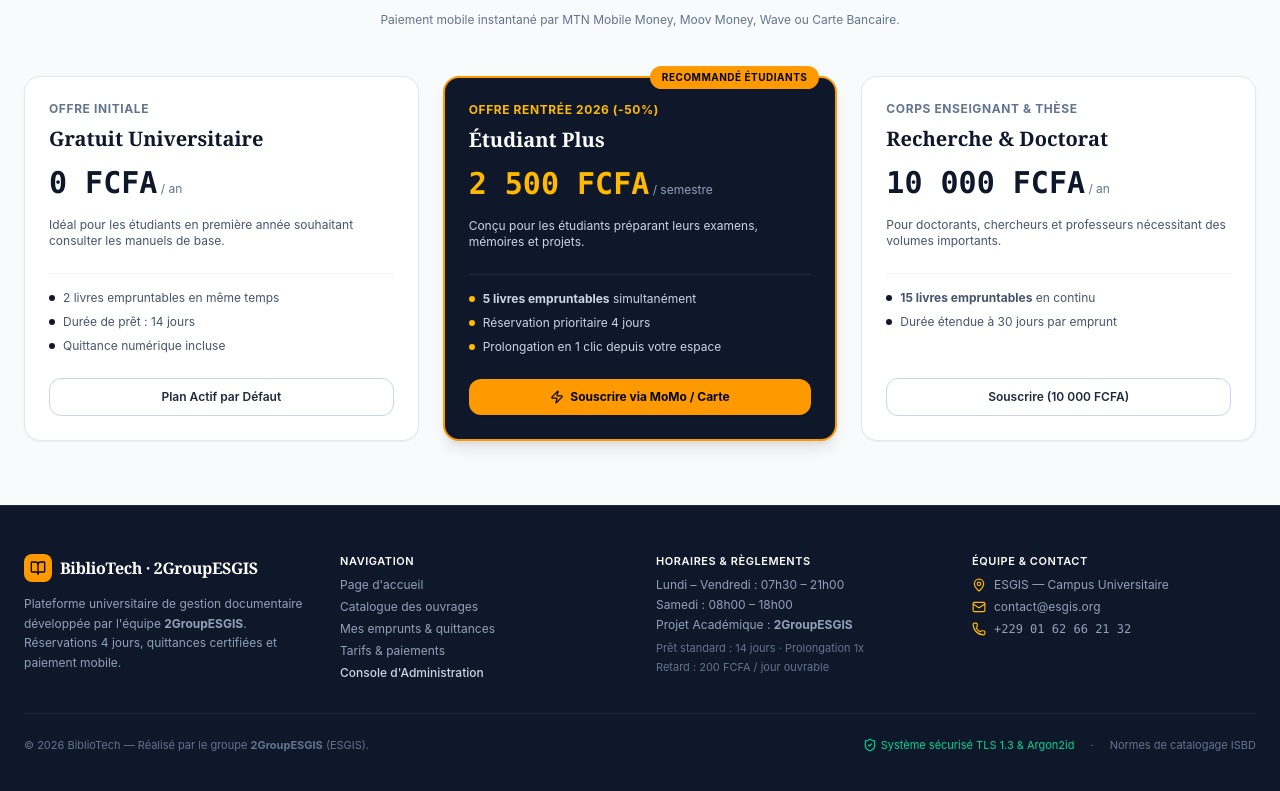
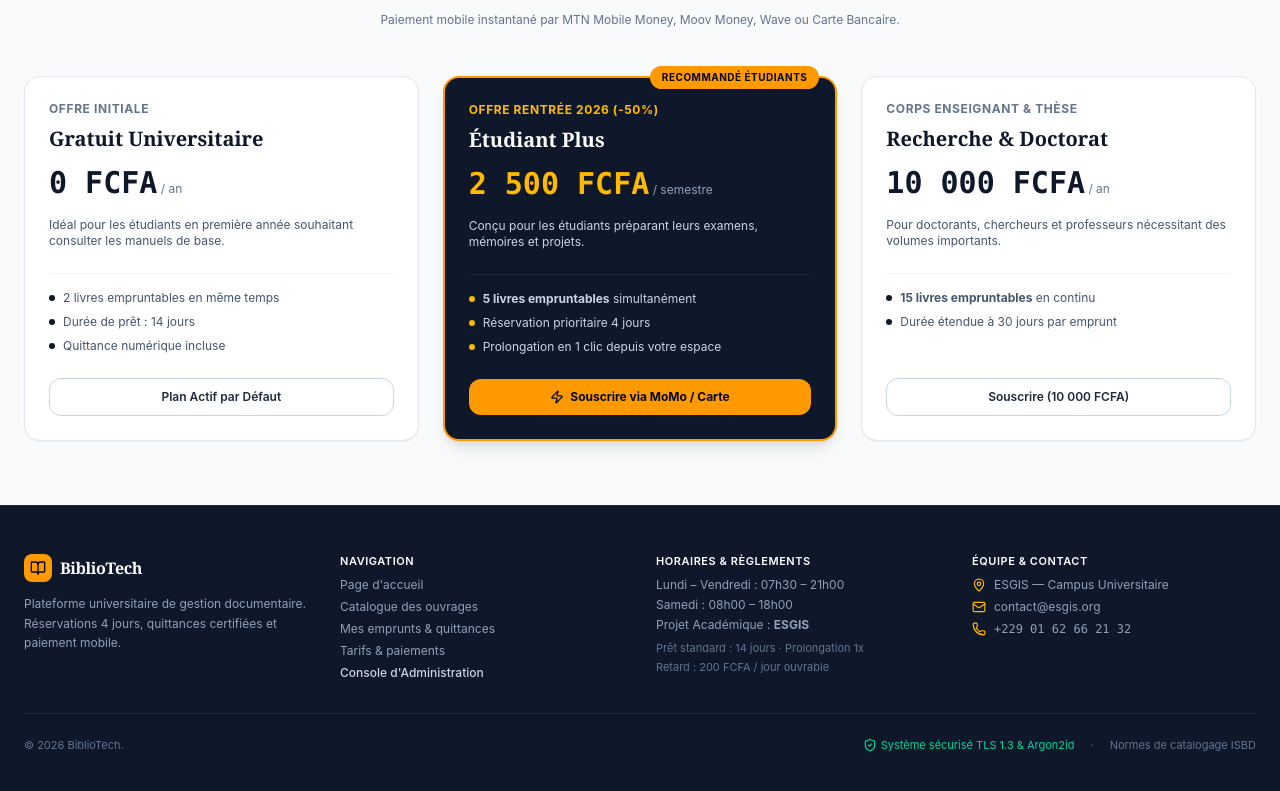
Before and after one commit to BraveX-hack/libmanage-pro, a React (Vite) app: page / in a window 1280 px wide. Shown: the part 1972-2763 px from the top of the page. Built offline with nearby package versions, Linux system fonts and the light colour scheme; no server answers; a web font is replaced by a local one.

Commit message:
Remove '2GroupESGIS' references from Footer

```diff
--- a/src/components/Footer.tsx
+++ b/src/components/Footer.tsx
@@ -17,10 +17,10 @@ export const Footer: React.FC<FooterProps> = ({ onNavigateTab, onResetDemo }) =>
               <div className="w-7 h-7 rounded-lg bg-amber-500 text-slate-950 flex items-center justify-center font-bold">
                 <BookOpen className="w-4 h-4" />
               </div>
-              <span className="font-serif font-bold text-base tracking-tight">BiblioTech · 2GroupESGIS</span>
+              <span className="font-serif font-bold text-base tracking-tight">BiblioTech</span>
             </div>
             <p className="text-slate-400 text-xs leading-relaxed">
-              Plateforme universitaire de gestion documentaire développée par l'équipe <strong>2GroupESGIS</strong>. Réservations 4 jours, quittances certifiées et paiement mobile.
+              Plateforme universitaire de gestion documentaire. Réservations 4 jours, quittances certifiées et paiement mobile.
             </p>
             {onResetDemo && (
               <div className="pt-2">
@@ -91,7 +91,7 @@ export const Footer: React.FC<FooterProps> = ({ onNavigateTab, onResetDemo }) =>
             <div className="text-slate-400 space-y-1">
               <div>Lundi – Vendredi : 07h30 – 21h00</div>
               <div>Samedi : 08h00 – 18h00</div>
-              <div>Projet Académique : <strong>2GroupESGIS</strong></div>
+              <div>Projet Académique : <strong>ESGIS</strong></div>
               <div className="text-slate-500 pt-1 text-[11px]">
                 Prêt standard : 14 jours · Prolongation 1x
               </div>
@@ -125,7 +125,7 @@ export const Footer: React.FC<FooterProps> = ({ onNavigateTab, onResetDemo }) =>
 
         <div className="mt-8 pt-6 border-t border-slate-800 flex flex-col sm:flex-row items-center justify-between gap-4 text-[11px] text-slate-500">
           <div>
-            © {new Date().getFullYear()} BiblioTech — Réalisé par le groupe <strong>2GroupESGIS</strong> (ESGIS).
+            © {new Date().getFullYear()} BiblioTech.
           </div>
           <div className="flex items-center gap-4">
             <span className="flex items-center gap-1 text-emerald-400">
```
